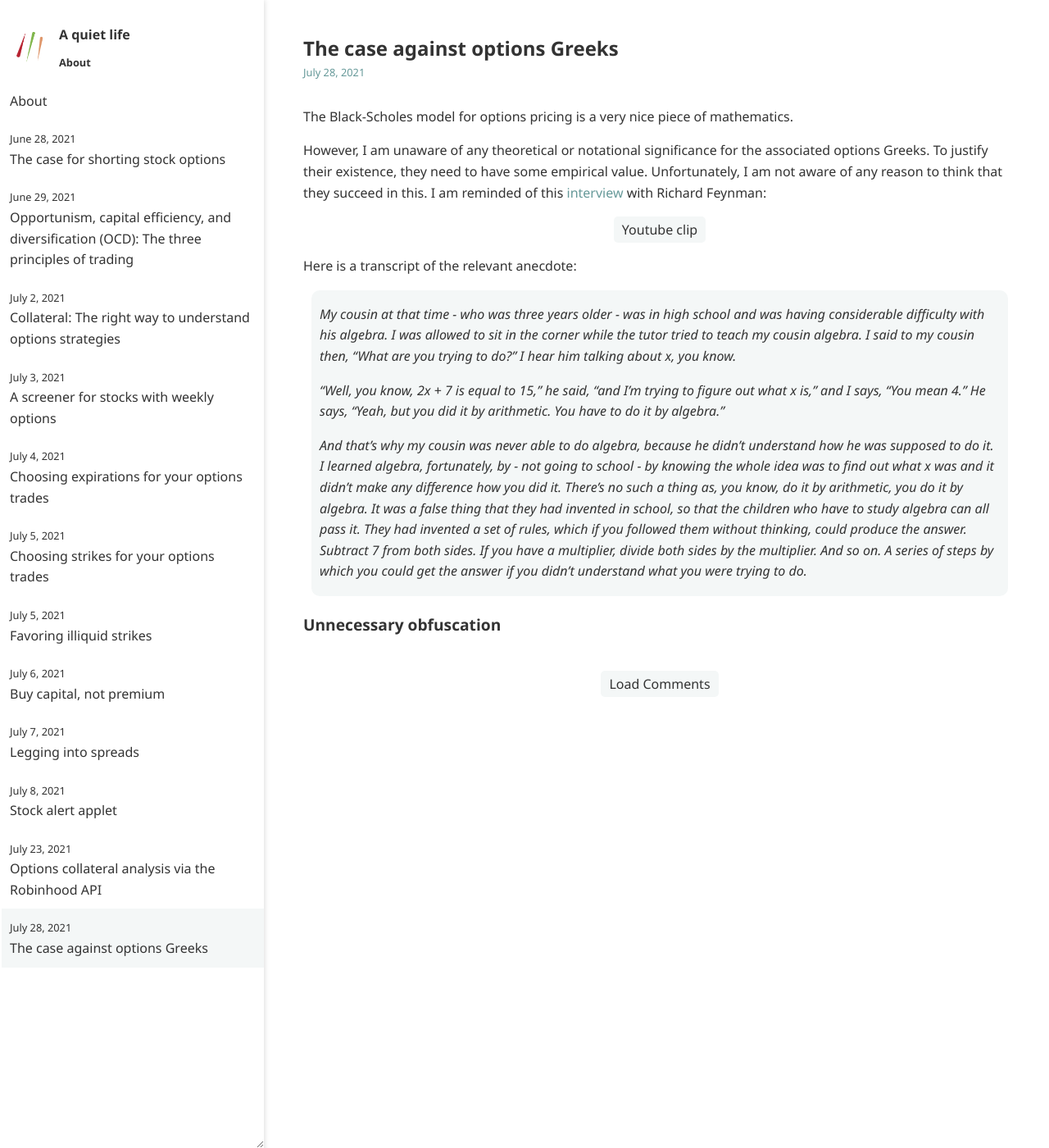
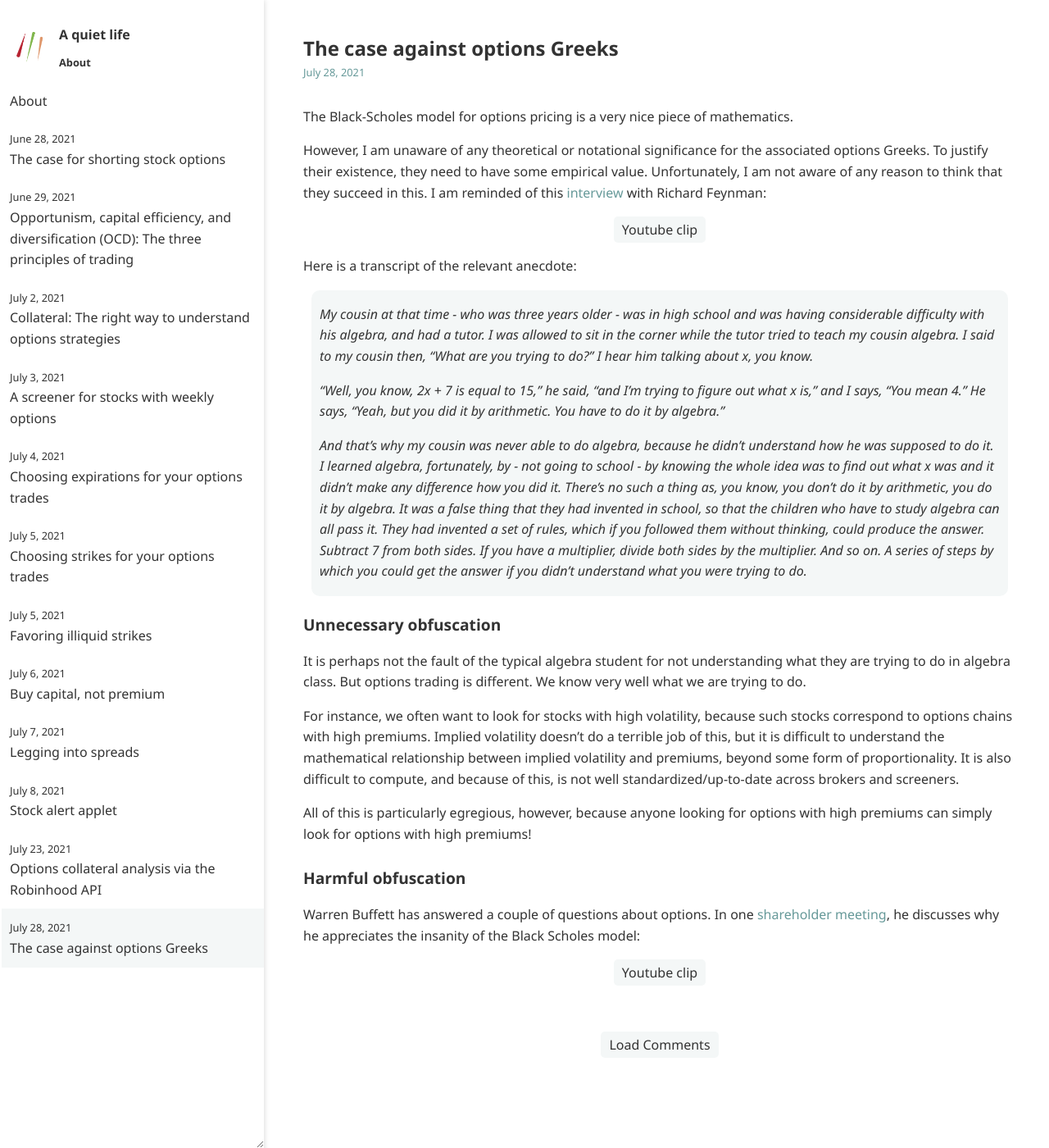
Before and after one commit to ansyblenetwork/aquietlife, a Jekyll site: the page built from _posts/2021-07-28-greeks.md, in a window 1280 px wide and 1400 px high. Shown: the whole window at 82% size. Built offline with Jekyll 4.4.1, drawn with Linux system fonts in a browser that asks for light colours.

Commit message:
Update 2021-07-28-greeks.md

```diff
--- a/_posts/2021-07-28-greeks.md
+++ b/_posts/2021-07-28-greeks.md
@@ -8,11 +8,22 @@ However, I am unaware of any theoretical or notational significance for the asso
 
 Here is a transcript of the relevant anecdote:
 
-> My cousin at that time - who was three years older - was in high school and was having considerable difficulty with his algebra. I was allowed to sit in the corner while the tutor tried to teach my cousin algebra. I said to my cousin then, "What are you trying to do?" I hear him talking about x, you know.
+> My cousin at that time - who was three years older - was in high school and was having considerable difficulty with his algebra, and had a tutor. I was allowed to sit in the corner while the tutor tried to teach my cousin algebra. I said to my cousin then, "What are you trying to do?" I hear him talking about x, you know.
 >
 > "Well, you know, 2x + 7 is equal to 15," he said, "and I'm trying to figure out what x is," and I says, "You mean 4." He says, "Yeah, but you did it by arithmetic. You have to do it by algebra."
 >
-> And that's why my cousin was never able to do algebra, because he didn't understand how he was supposed to do it. I learned algebra, fortunately, by - not going to school - by knowing the whole idea was to find out what x was and it didn't make any difference how you did it. There's no such a thing as, you know, do it by arithmetic, you do it by algebra. It was a false thing that they had invented in school, so that the children who have to study algebra can all pass it. They had invented a set of rules, which if you followed them without thinking, could produce the answer. Subtract 7 from both sides. If you have a multiplier, divide both sides by the multiplier. And so on. A series of steps by which you could get the answer if you didn't understand what you were trying to do.
+> And that's why my cousin was never able to do algebra, because he didn't understand how he was supposed to do it. I learned algebra, fortunately, by - not going to school - by knowing the whole idea was to find out what x was and it didn't make any difference how you did it. There's no such a thing as, you know, you don't do it by arithmetic, you do it by algebra. It was a false thing that they had invented in school, so that the children who have to study algebra can all pass it. They had invented a set of rules, which if you followed them without thinking, could produce the answer. Subtract 7 from both sides. If you have a multiplier, divide both sides by the multiplier. And so on. A series of steps by which you could get the answer if you didn't understand what you were trying to do.
 
 
 ### Unnecessary obfuscation
+
+It is perhaps not the fault of the typical algebra student for not understanding what they are trying to do in algebra class. But options trading is different. We know very well what we are trying to do.
+
+For instance, we often want to look for stocks with high volatility, because such stocks correspond to options chains with high premiums. Implied volatility doesn't do a terrible job of this, but it is difficult to understand the mathematical relationship between implied volatility and premiums, beyond some form of proportionality. It is also difficult to compute, and because of this, is not well standardized/up-to-date across brokers and screeners.
+
+All of this is particularly egregious, however, because anyone looking for options with high premiums can simply look for options with high premiums!
+
+
+### Harmful obfuscation
+
+Warren Buffett has answered a couple of questions about options. In one [shareholder meeting](https://www.youtube.com/watch?v=Fd4lfVNJljk), he discusses why he appreciates the insanity of the Black Scholes model:
```
